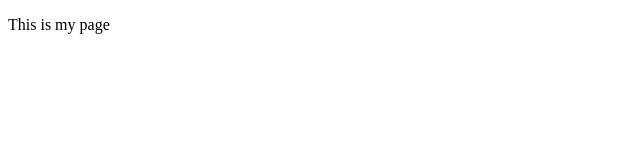
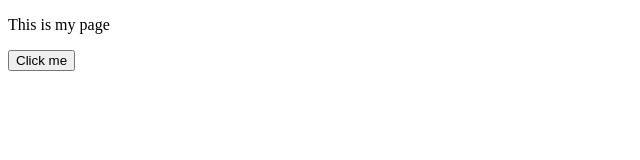
Before and after one commit to Yong1230/new-constructing-website, a plain HTML site: page index.html in a window 1280 px wide. Shown: the whole page, without its empty margins (0-640 px from the left). Drawn offline with Linux system fonts and the light colour scheme.

Commit message:
Update index.html
3/18

```diff
--- a/index.html
+++ b/index.html
@@ -6,5 +6,6 @@
   </head>
   <body>
     <p>This is my page</p>
+    <button name="button">Click me</button>
   </body>
 </html>
```
